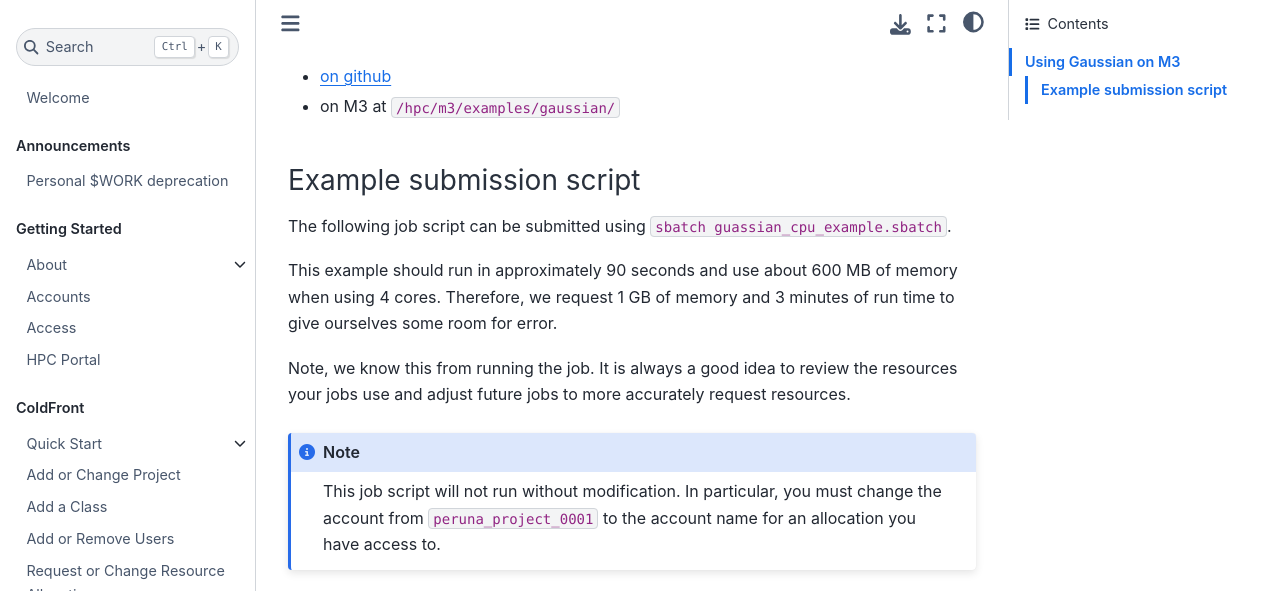
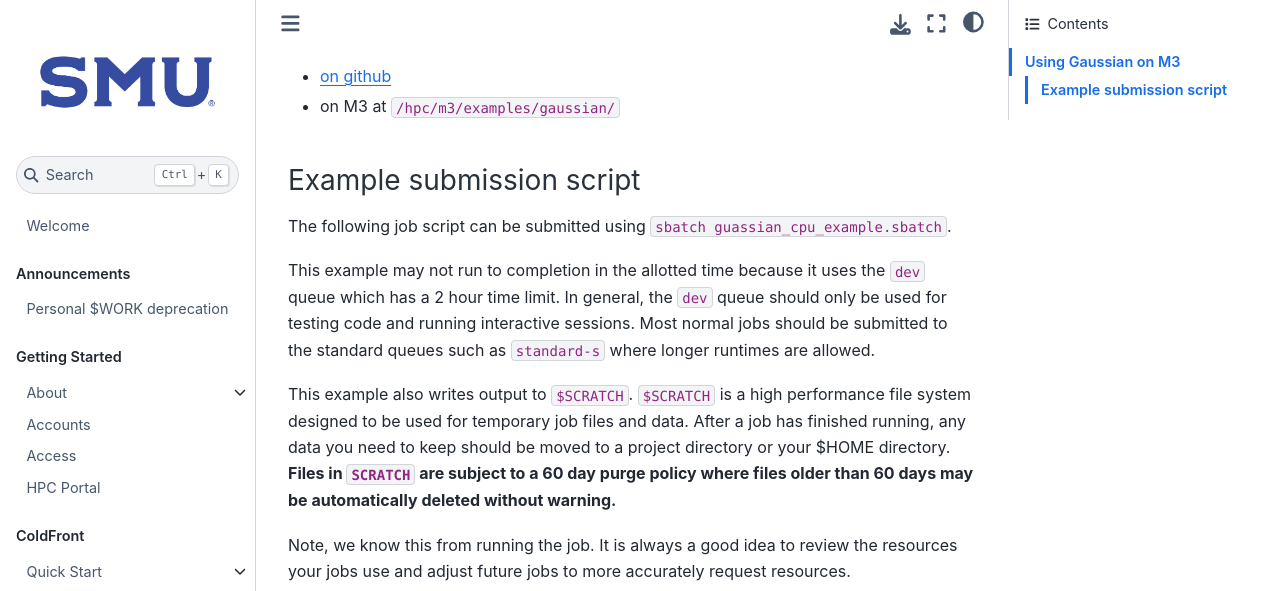
Before and after one commit to SouthernMethodistUniversity/hpc_docs, a Jupyter Book: the page built from docs/examples/gaussian/index.md, in a window 1280 px wide and 900 px high, scrolled down 682 px, cut to the strip 0-591 px from the top of the window. Built offline with Jupyter Book 1.0.4 settings and Sphinx 7.4.7 and the Sphinx Book theme 1.1.4, drawn with Linux system fonts in a browser that asks for light colours.

Commit message:
update example text

```diff
--- a/docs/examples/gaussian/index.md
+++ b/docs/examples/gaussian/index.md
@@ -48,8 +48,20 @@
 
 The following job script can be submitted using `sbatch guassian_cpu_example.sbatch`.
 
-This example should run in approximately 90 seconds and use about 600 MB of memory when using 4 cores. Therefore, we request 1 GB of memory and 3 minutes of run time to give
-ourselves some room for error.
+This example may not run to completion in the allotted time because it uses the `dev`
+queue which has a 2 hour time limit.
+In general, the `dev` queue should only be used for testing code and running interactive
+sessions.
+Most normal jobs should be submitted to the standard queues such as `standard-s` where
+longer runtimes are allowed.
+
+This example also writes output to `$SCRATCH`.
+`$SCRATCH` is a high performance file system designed to be used for temporary
+job files and data.
+After a job has finished running, any data you need to keep should be moved to
+a project directory or your $HOME directory.
+**Files in `SCRATCH` are subject to a 60 day purge policy where files older than 60 days
+may be automatically deleted without warning.**
 
 Note, we know this from running the job.
 It is always a good idea to review the resources your jobs use
```
